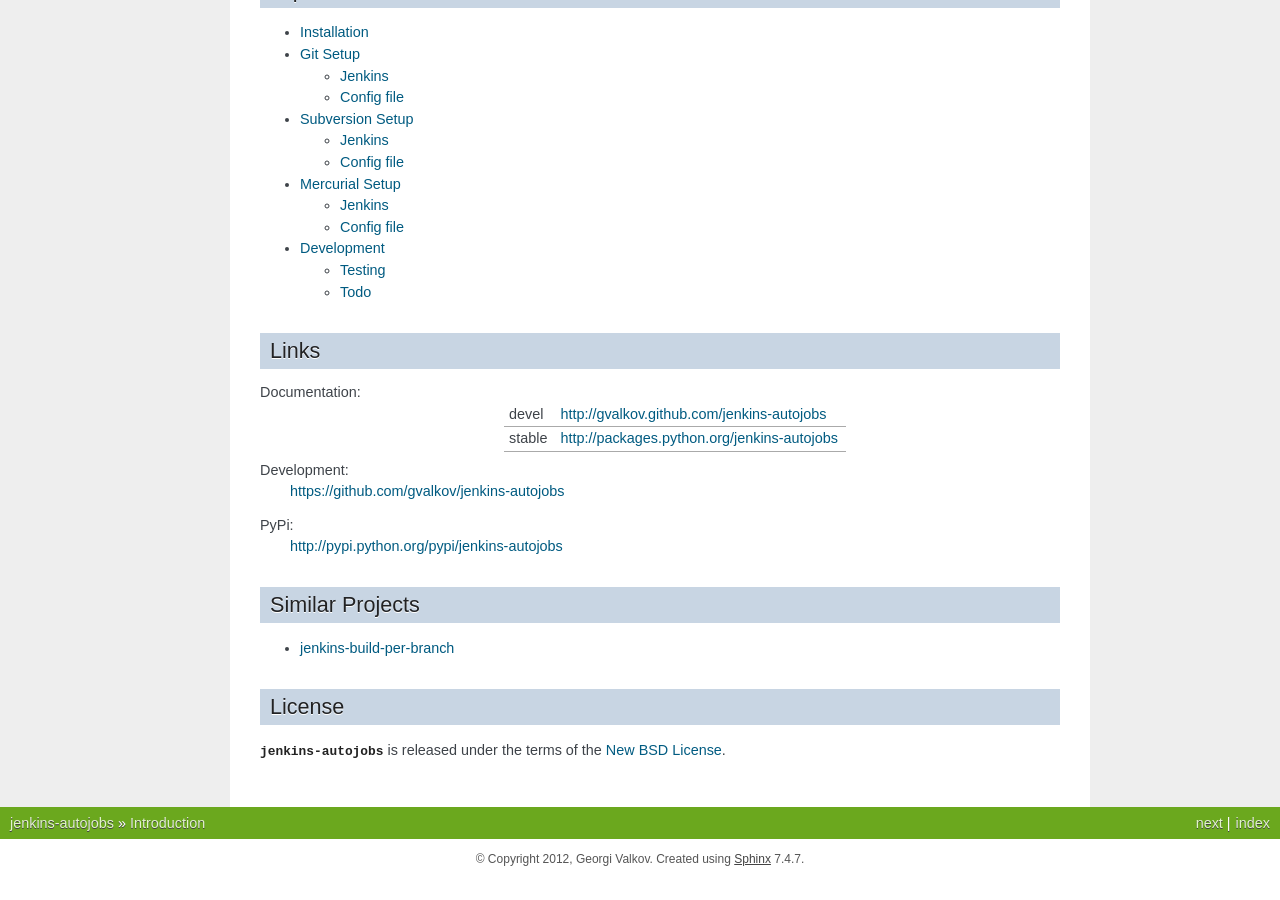
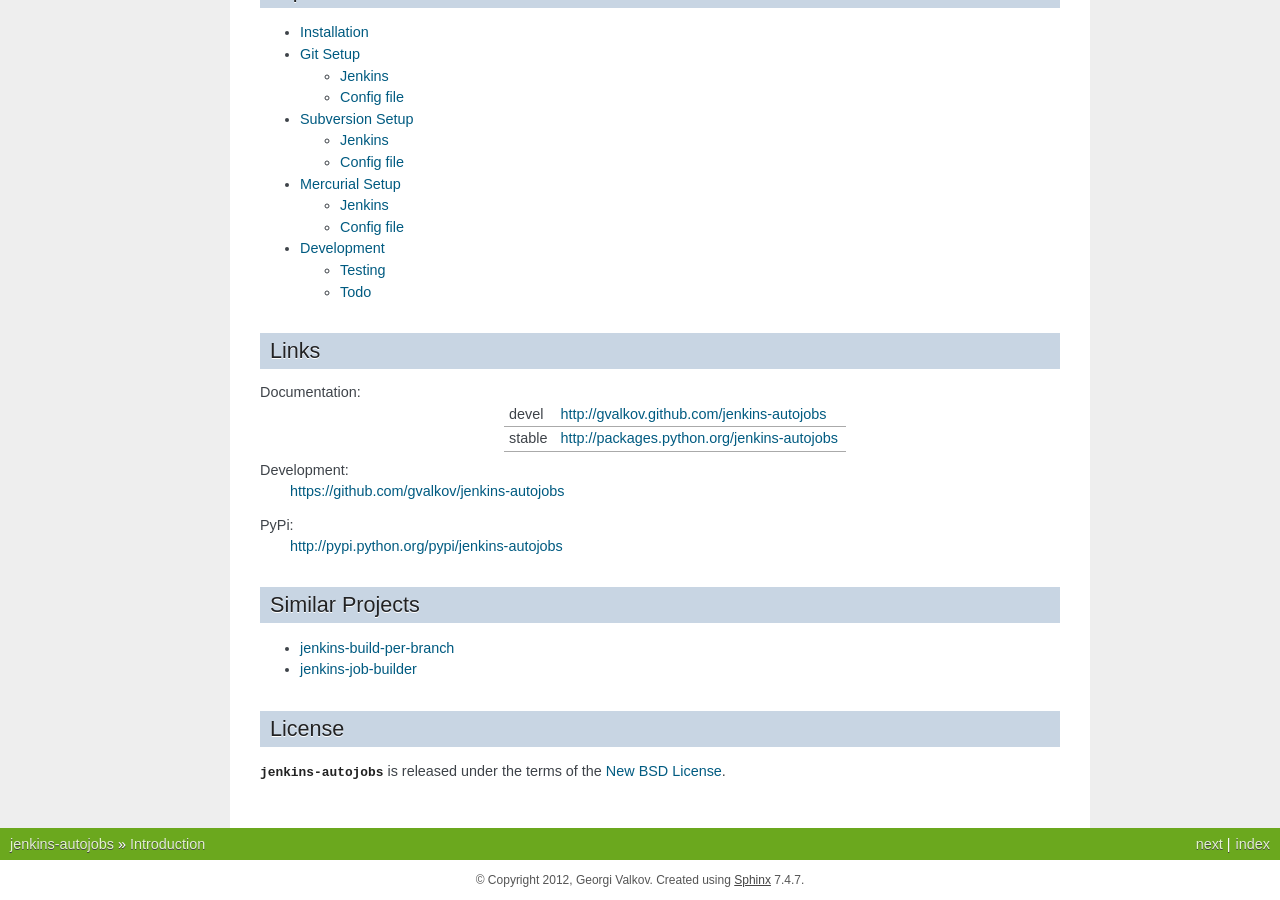
Before and after one commit to gvalkov/jenkins-autojobs, a Sphinx documentation site: the page built from doc/index.rst, in a window 1280 px wide and 900 px high, scrolled down 1333 px. Built offline with Sphinx 7.4.7, drawn with Linux system fonts in a browser that asks for light colours; the version number could not be read and is left out; before the commit the page ends 2212 px from its top, so only the background shows below that.

Commit message:
mention jenkins-job-builder under similar projects

```diff
--- a/doc/index.rst
+++ b/doc/index.rst
@@ -103,6 +103,7 @@ Similar Projects
 ----------------
 
 * jenkins-build-per-branch_
+* jenkins-job-builder_
 
 
 License
@@ -118,6 +119,7 @@ License
 .. _`Sidebar-Link`:    https://wiki.jenkins-ci.org/display/JENKINS/Sidebar-Link+Plugin
 .. _python-jenkins:    http://pypi.python.org/pypi/python-jenkins
 .. _jenkins-build-per-branch: http://entagen.github.com/jenkins-build-per-branch/
+.. _jenkins-job-builder: https://pypi.python.org/pypi/jenkins-job-builder/
 .. _git:               https://wiki.jenkins-ci.org/display/JENKINS/Git+Plugin
 .. _subversion:        https://wiki.jenkins-ci.org/display/JENKINS/Subversion+Plugin
 .. _mercurial:         https://wiki.jenkins-ci.org/display/JENKINS/Mercurial+Plugin
```
